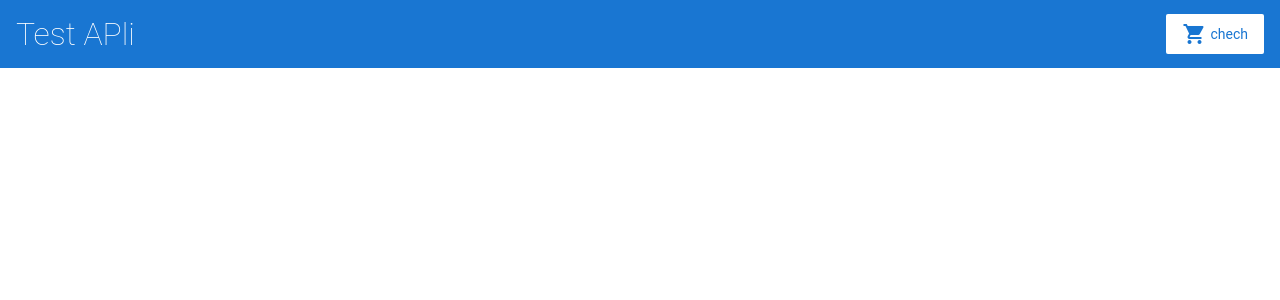
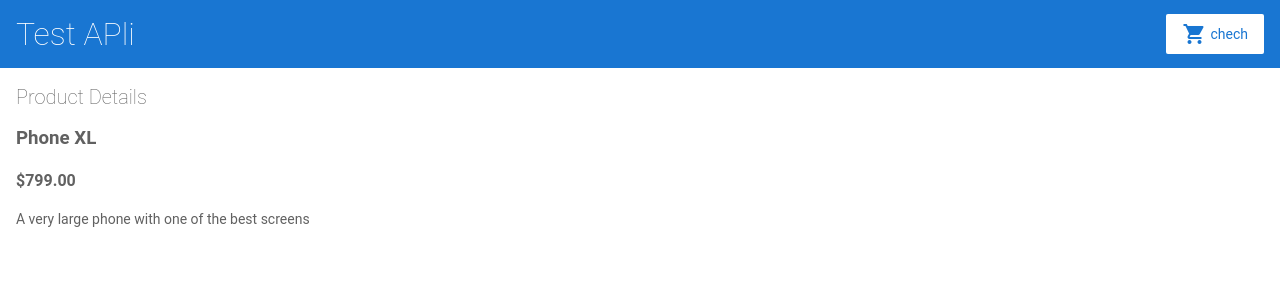
Before and after one commit to Ribusta/angular-dzrsb7, an Angular app: page /products/0 in a window 1280 px wide. Before the commit this address led to /. Shown: the top 300 px of the page. Built offline with nearby package versions, Linux system fonts and the light colour scheme.

Commit message:
2 files modified, 3 added

```diff
--- /dev/null
+++ b/src/app/product-details/product-details.component.html
@@ -0,0 +1,7 @@
+<h2>Product Details</h2>
+
+<div *ngIf="product">
+  <h3>{{ product.name }}</h3>
+  <h4>{{ product.price | currency }}</h4>
+  <p>{{ product.description }}</p>
+</div>
--- /dev/null
+++ b/src/app/product-details/product-details.component.ts
@@ -0,0 +1,21 @@
+import { Component, OnInit } from '@angular/core';
+import { ActivatedRoute } from '@angular/router';
+
+import { products } from '../products';
+
+@Component({
+  selector: 'app-product-details',
+  templateUrl: './product-details.component.html',
+  styleUrls: ['./product-details.component.css'],
+})
+export class ProductDetailsComponent implements OnInit {
+  product;
+
+  constructor(private route: ActivatedRoute) {}
+
+  ngOnInit() {
+    this.route.paramMap.subscribe((params) => {
+      this.product = products[+params.get('productId')];
+    });
+  }
+}
--- a/src/app/product-list/product-list.component.html
+++ b/src/app/product-list/product-list.component.html
@@ -1,17 +1,22 @@
 <h2>Products</h2>
 
-<div *ngFor="let product of products">
+<div *ngFor="let product of products; index as productId">
   <h3>
-    <a [title]="product.name + ' details'">
+    <a
+      [title]="product.name + ' details'"
+      [routerLink]="['/products', productId]"
+    >
       {{ product.name }}
     </a>
   </h3>
   <p *ngIf="product.description">Description: {{ product.description }}</p>
 
   <button (click)="share()">Share</button>
-  <app-product-alerts [product]="product"> </app-product-alerts>
+
+  <app-product-alerts [product]="product" (notify)="onNotify()">
+    >
+  </app-product-alerts>
 </div>
-
 
 <!--
 Copyright Google LLC. All Rights Reserved.
```
Also changed, not shown: src/app/app.module.ts (+12 -2 lines), src/app/product-details/product-details.component.css (added).
